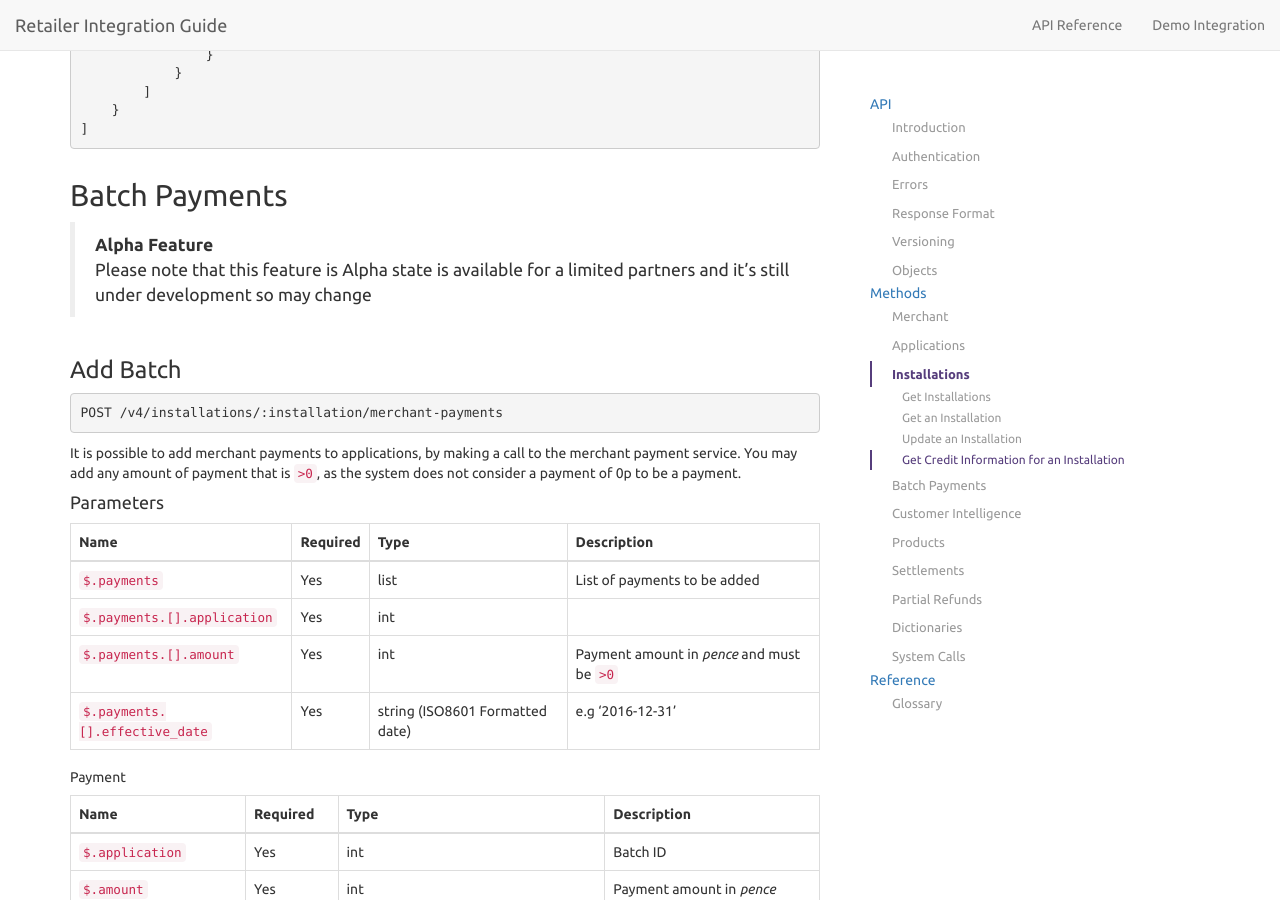
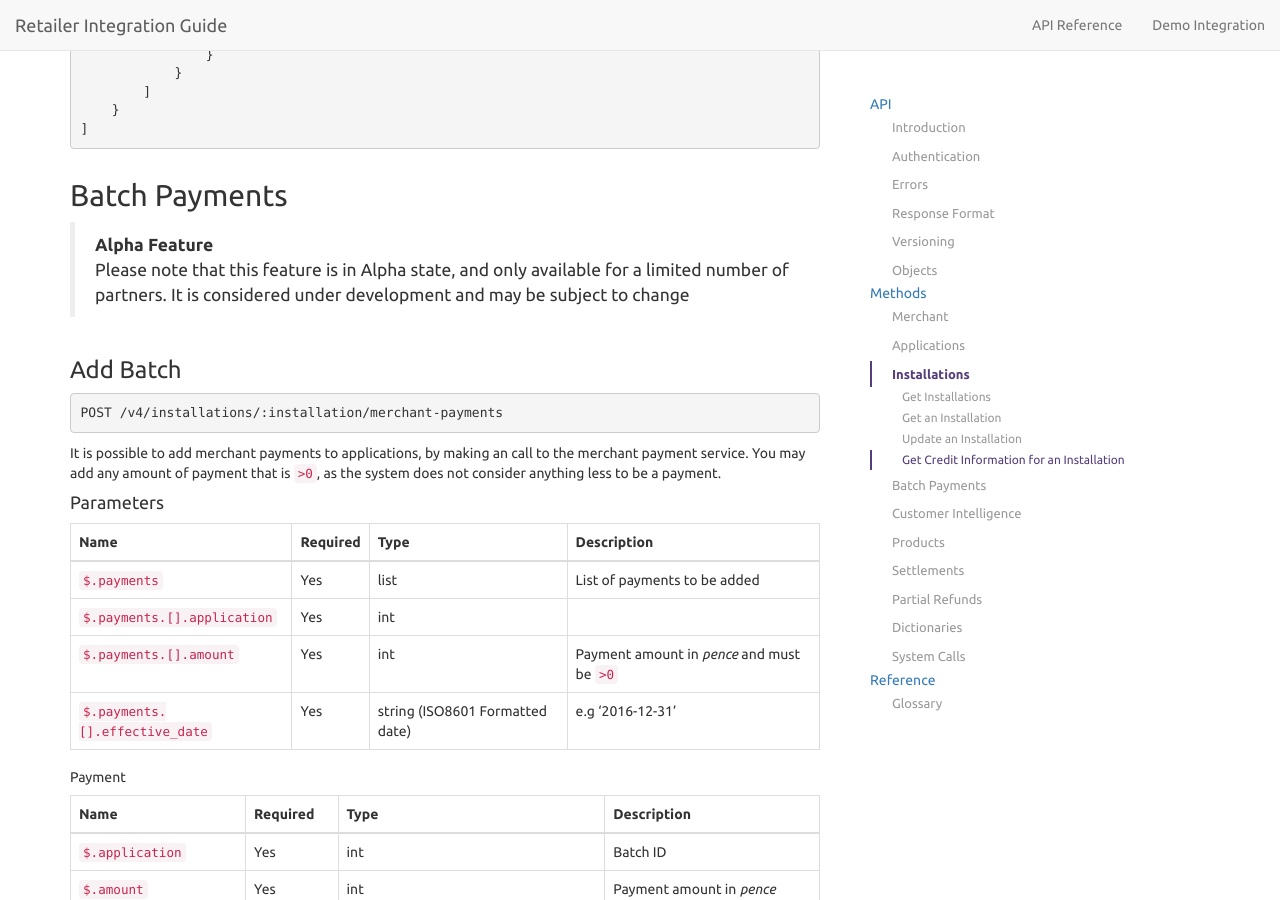
Before and after one commit to PayBreak/retailer-integration-guide, a Jekyll site: the page built from api/index.md, in a window 1280 px wide and 900 px high, scrolled down 25028 px. Built offline with Jekyll 4.4.1, drawn with Linux system fonts in a browser that asks for light colours; nearby versions of some CDN libraries; Markdown is read by kramdown in place of the engine named in the settings; our own code applies the rules of GitHub Pages for plain Markdown files.

Commit message:
PR changes

````diff
--- a/_includes/v4/installations.md
+++ b/_includes/v4/installations.md
@@ -278,7 +278,7 @@ Name | Required | Type | Description
 ## Batch Payments
 
 > **Alpha Feature**
-> Please note that this feature is Alpha state is available for a limited partners and it's still under development so may change
+> Please note that this feature is in Alpha state, and only available for a limited number of partners. It is considered under development and may be subject to change
 
 ### Add Batch
 
@@ -286,7 +286,7 @@ Name | Required | Type | Description
 POST {{ site.data.globals.api_prefix }}/installations/:installation/merchant-payments
 ```
 
-It is possible to add merchant payments to applications, by making a call to the merchant payment service. You may add any amount of payment that is `>0`, as the system does not consider a payment of 0p to be a payment.
+It is possible to add merchant payments to applications, by making an call to the merchant payment service. You may add any amount of payment that is `>0`, as the system does not consider anything less to be a payment.
 
 #### Parameters
 
@@ -294,7 +294,7 @@ Name | Required | Type | Description
 --- | --- | --- | ---
 `$.payments`  | Yes   | list | List of payments to be added
 `$.payments.[].application`  | Yes  | int |
-`$.payments.[].amount` | Yes | int | Payment amount in *pence*  and must be `>0`
+`$.payments.[].amount` | Yes | int | Payment amount in *pence* and must be `>0`
 `$.payments.[].effective_date` | Yes | string (ISO8601 Formatted date) | e.g '2016-12-31'
 
 ##### Payment
````
